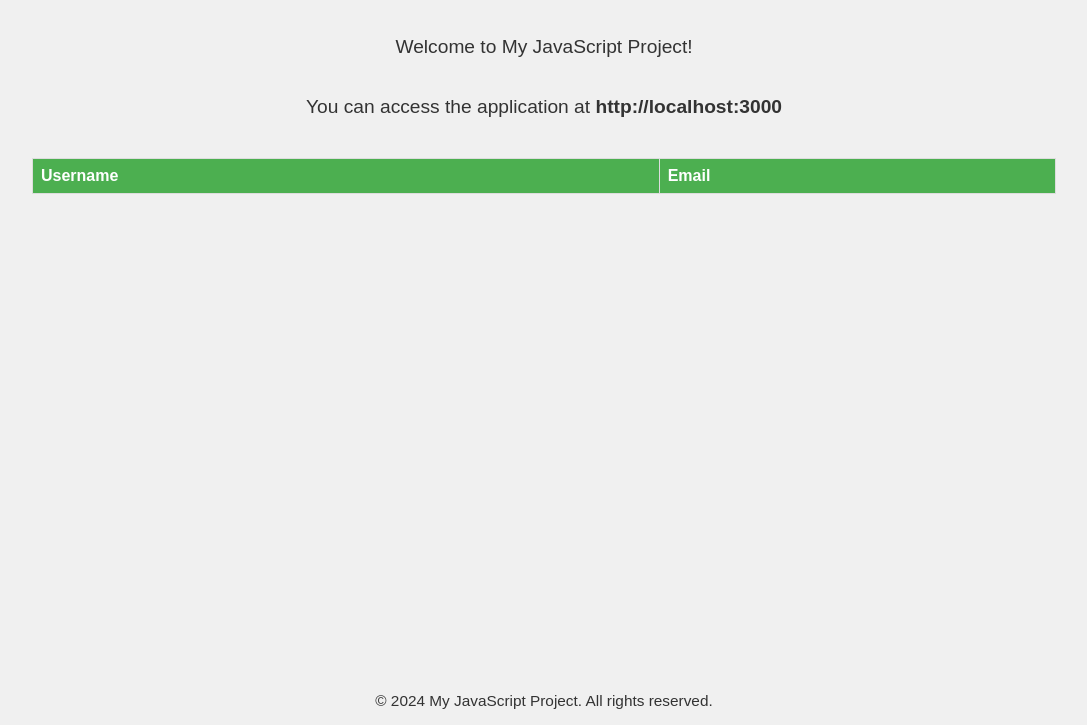
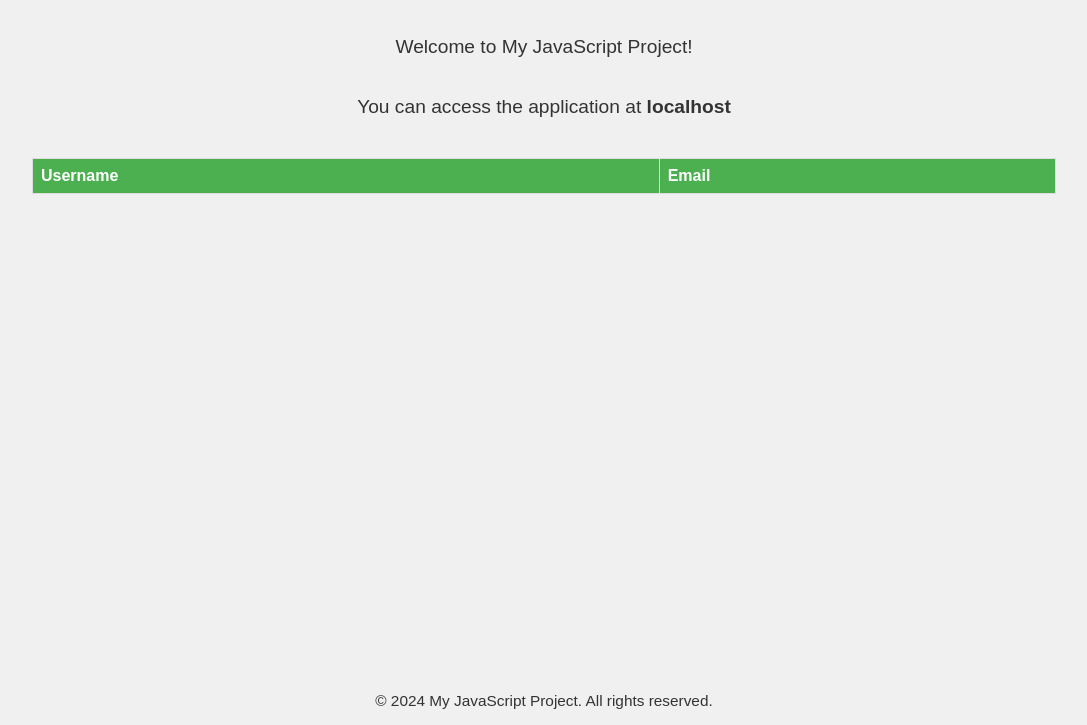
Before and after one commit to oomeanujoo/JavaScript-Lab, a website: page dist/index.html in a window 1280 px wide. Shown: the part 75-800 px from the top of the page, without its empty margins (96-1183 px from the left). Drawn offline with Linux system fonts and the light colour scheme; no server answers.

Commit message:
hostname

```diff
--- a/dist/index.html
+++ b/dist/index.html
@@ -51,8 +51,8 @@
     <h1>Server is Running</h1>
     <p>Welcome to My JavaScript Project!</p>
     <p>
-      You can access the application at <strong>http://localhost:3000</strong>
-    </p>
+      You can access the application at <strong id="hostname"></strong>
+  </p>
 
     <table id="user-table">
       <thead>
--- a/dist/script.js
+++ b/dist/script.js
@@ -1,6 +1,8 @@
 document.addEventListener('DOMContentLoaded', () => {
     // Determine API base URL based on the environment
     const hostname = window.location.hostname;
+      // Set the hostname in the HTML element
+      document.getElementById('hostname').textContent = hostname;
 
     let apiBaseUrl;
 
```
